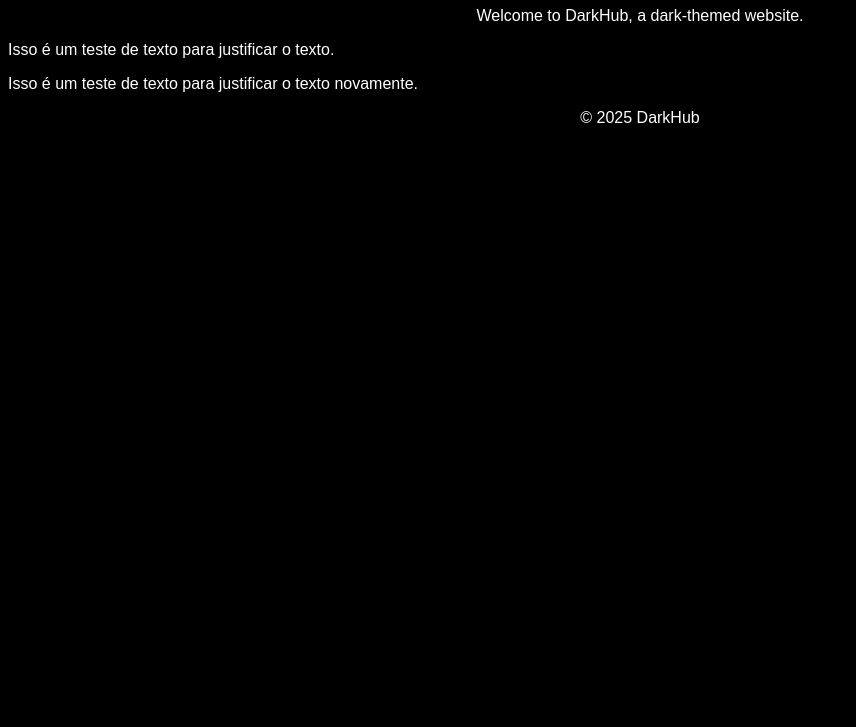
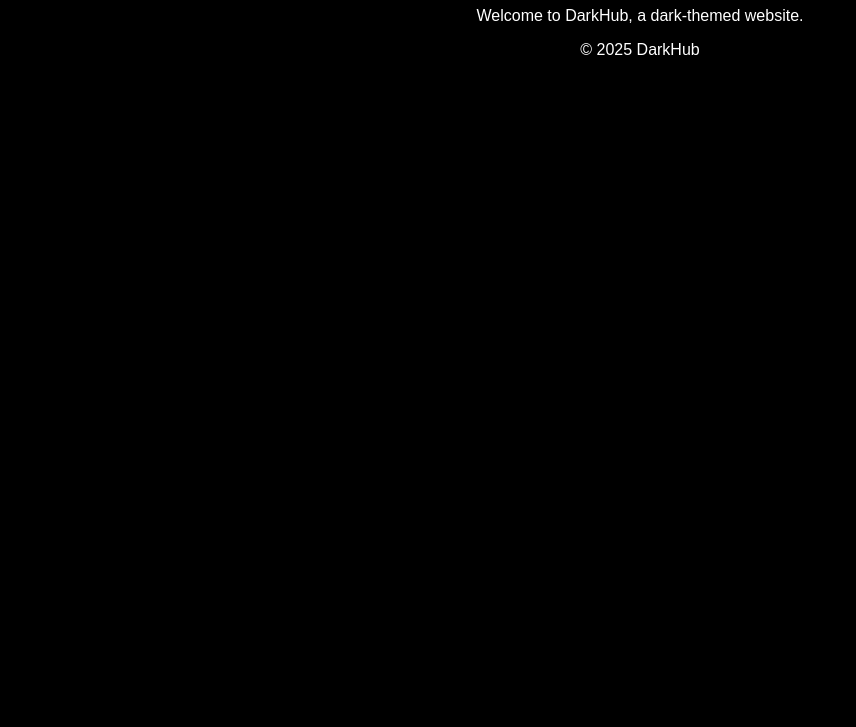
Before and after one commit to Wesleyhn/darkhub, a website: page index.html in a window 1280 px wide. Shown: the part 73-800 px from the top of the page, without its empty margins (0-856 px from the left). Drawn offline with Linux system fonts and the light colour scheme.

Commit message:
Start Site

```diff
--- a/index.html
+++ b/index.html
@@ -13,9 +13,6 @@
         <main>
             <section>
                 <p class="text-intro">Welcome to DarkHub, a dark-themed website.</p>
-                <p class="text">Isso é um teste de texto para justificar o texto.</p>
-
-                <p class="text">Isso é um teste de texto para justificar o texto novamente.</p>
             </section>
         </main>
         <footer>
```
